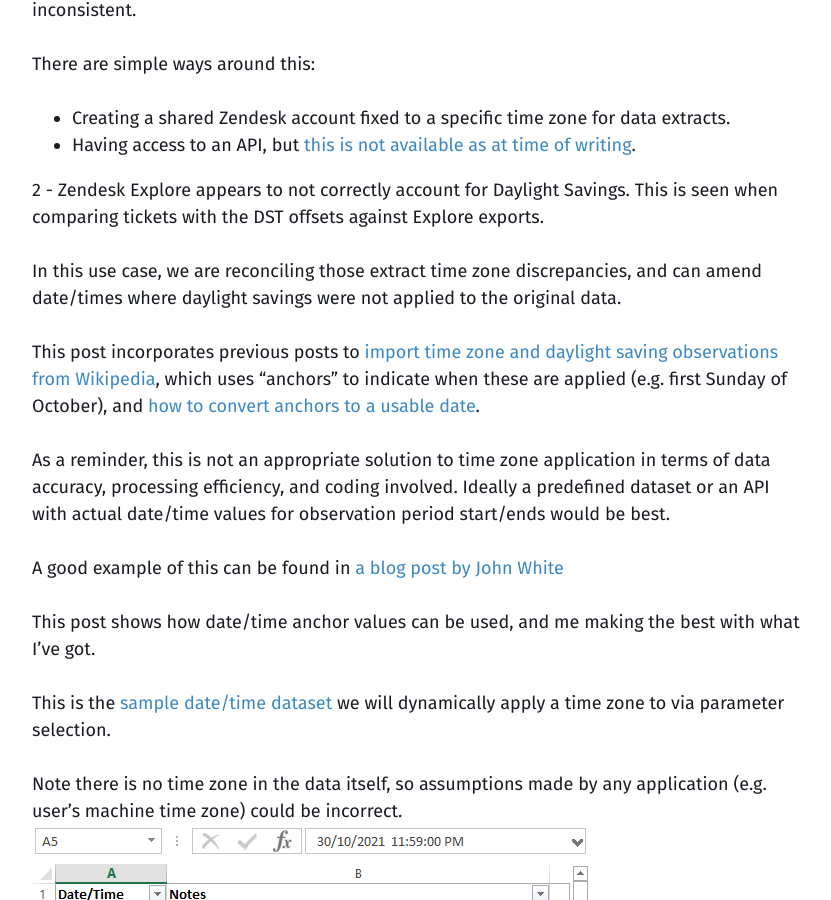
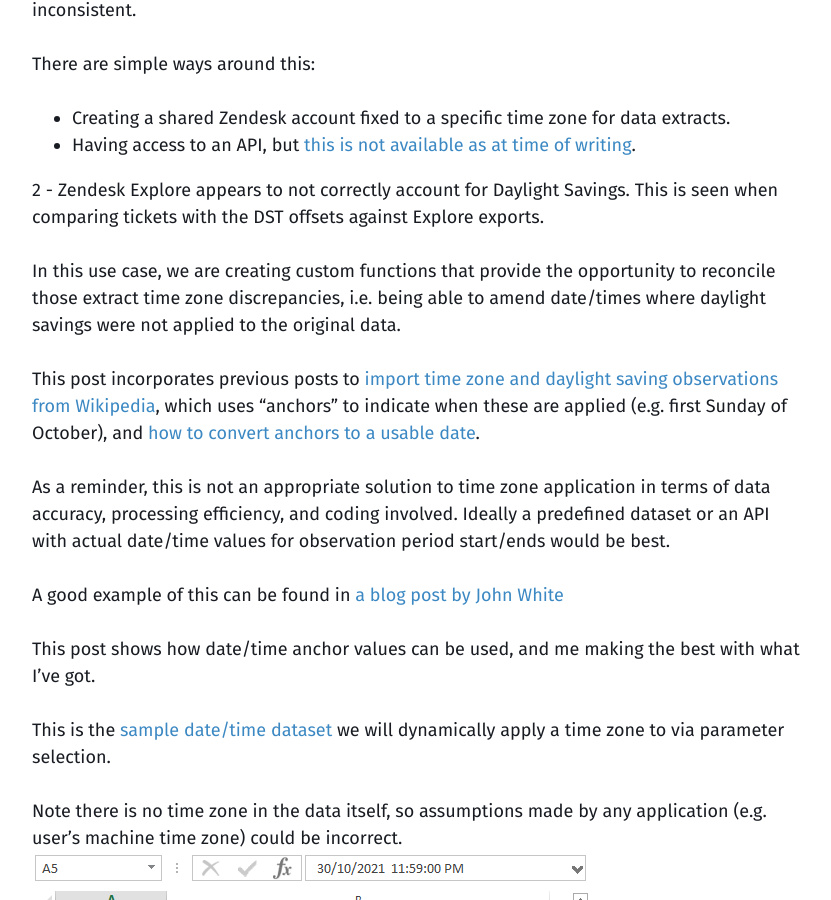
Before and after one commit to datamesse/blog, a Jekyll site: the page built from _posts/2021-02-06-allocate-timezone-dynamically-to-datetime-dataset.markdown, in a window 1280 px wide and 900 px high, scrolled down 1253 px. Shown: the whole window, without its empty margins (40-871 px from the left). Built offline with Jekyll 4.4.1, drawn with Linux system fonts in a browser that asks for light colours.

Commit message:
Update 2021-02-06-allocate-timezone-dynamically-to-datetime-dataset.markdown

```diff
--- a/_posts/2021-02-06-allocate-timezone-dynamically-to-datetime-dataset.markdown
+++ b/_posts/2021-02-06-allocate-timezone-dynamically-to-datetime-dataset.markdown
@@ -26,7 +26,7 @@ There are simple ways around this:
 
 2 - Zendesk Explore appears to not correctly account for Daylight Savings. This is seen when comparing tickets with the DST offsets against Explore exports.
 
-In this use case, we are reconciling those extract time zone discrepancies, and can amend date/times where daylight savings were not applied to the original data.
+In this use case, we are creating custom functions that provide the opportunity to reconcile those extract time zone discrepancies, i.e. being able to amend date/times where daylight savings were not applied to the original data.
 
 This post incorporates previous posts to [import time zone and daylight saving observations from Wikipedia](https://datamesse.github.io/blog/2021/01/23/import-time-zone-offsets-and-observation-anchors-from-wikipedia.html), which uses "anchors" to indicate when these are applied (e.g. first Sunday of October), and [how to convert anchors to a usable date](https://datamesse.github.io/blog/2021/01/16/power-bi-find-1st-2nd-3rd-specific-day-of-a-month.html).
 
```
